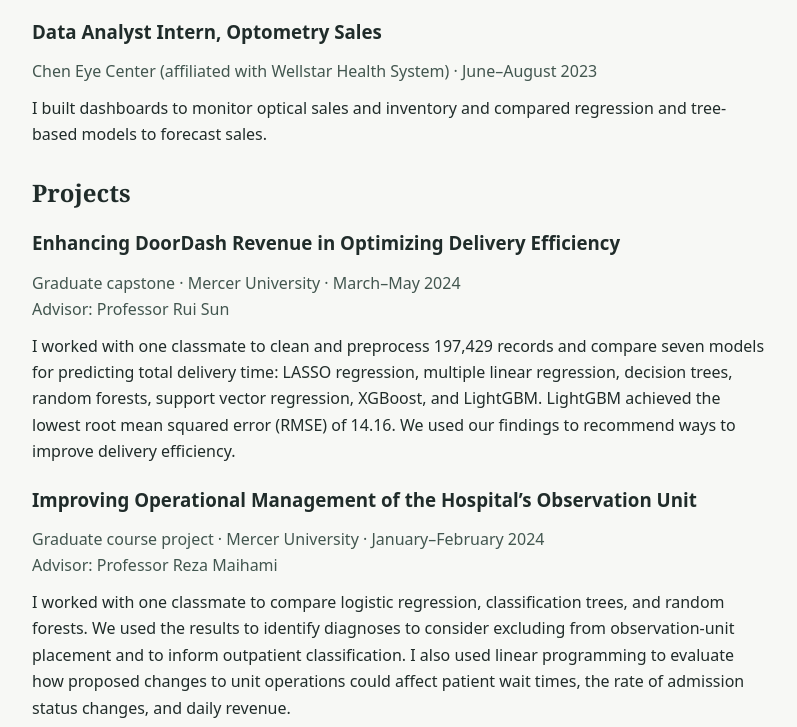
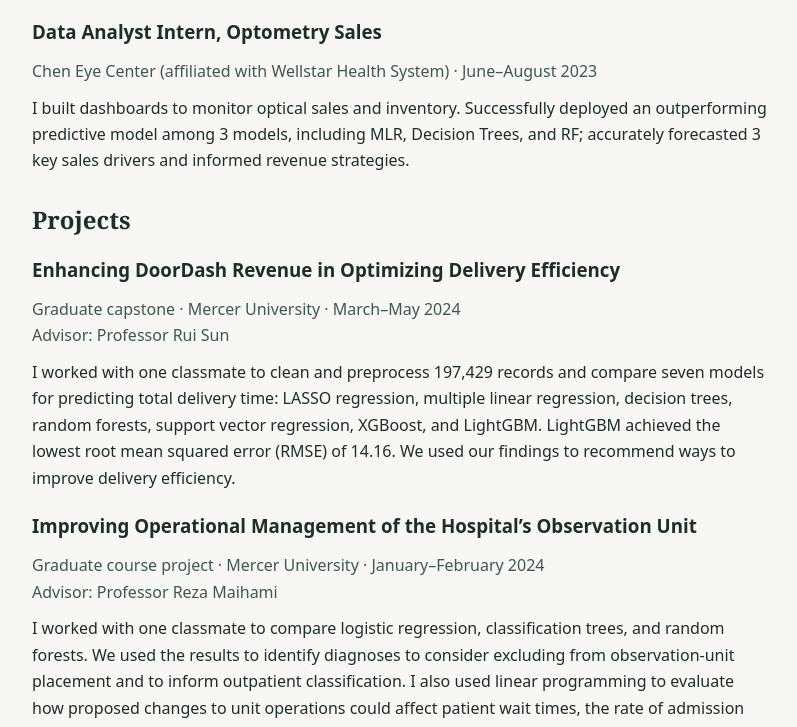
Before and after one commit to iluv3trang/iluv3trang.github.io, a plain HTML site: page index.html in a window 1280 px wide. Shown: the part 1159-1886 px from the top of the page, without its empty margins (240-1037 px from the left). Drawn offline with Linux system fonts and the light colour scheme.

Commit message:
Update index.html

```diff
--- a/index.html
+++ b/index.html
@@ -154,8 +154,7 @@ I'm Trang Nguyen, a healthcare data analyst with over five years of healthcare e
     <h3>Data Analyst Intern, Optometry Sales</h3>
     <p class="subtitle">Chen Eye Center (affiliated with Wellstar Health System) · June–August 2023</p>
     <p>
-      I built dashboards to monitor optical sales and inventory and
-      compared regression and tree-based models to forecast sales.
+      I built dashboards to monitor optical sales and inventory. Successfully deployed an outperforming predictive model among 3 models, including MLR, Decision Trees, and RF; accurately forecasted 3 key sales drivers and informed revenue strategies.
     </p>
   </article>
 </section>
@@ -247,6 +246,7 @@ I'm Trang Nguyen, a healthcare data analyst with over five years of healthcare e
     <h3>Kennesaw State University</h3>
     <p class="subtitle">B.S. in Chemistry · May 2020</p>
     <p>Pre-pharmacy track · Dean’s List</p>
+<p>Received offers of admission to pharmacy programs at Oregon State University, Washington State University, and Philadelphia College of Osteopathic Medicine (PCOM).</p>
   </article>
 </section>
     <section id="skills">
```
